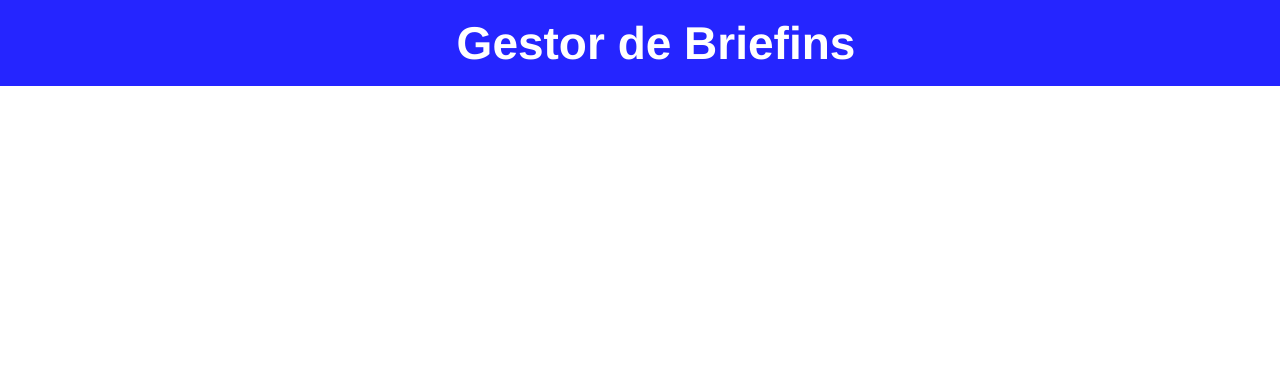
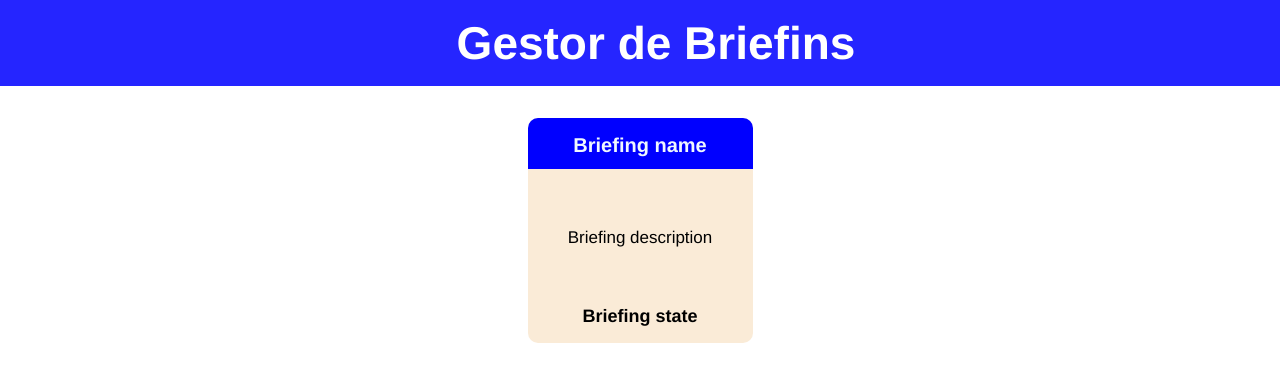
Before and after one commit to AdaiasMartins/Briefings-Front, a React (Vite) app: page / in a window 1280 px wide. Shown: the top 382 px of the page. Built offline with nearby package versions, Linux system fonts and the light colour scheme.

Commit message:
adicionando componente de briefing

```diff
--- a/src/App.css
+++ b/src/App.css
@@ -5,7 +5,7 @@
 }
 
 .App header{
-  display: absolute;
+
   justify-content: center;
   text-align: center;
   background-color: rgb(37, 37, 255);
--- a/src/App.jsx
+++ b/src/App.jsx
@@ -1,5 +1,6 @@
 import { useState } from 'react'
 import './App.css'
+import Briefin from './Components/Briefin';
 
 function App() {
 
@@ -9,6 +10,7 @@ function App() {
         <header>
           <h1>Gestor de Briefins</h1>
         </header>
+        <Briefin />
       </div>
     </>
   )
--- /dev/null
+++ b/src/Components/Briefin.css
@@ -0,0 +1,37 @@
+.BriefingContainer {
+    width: 225px;
+    height: 225px;
+    border-radius: 10px;
+    display: flex;
+    flex-direction: column;
+    align-items: center;
+    margin: auto;
+    background-color: antiquewhite;
+    margin-top: 4vh;
+}
+
+.BriefingContainer .BriefingHeader {
+    font-size: 10px;
+    color: aliceblue;
+    border-radius: 10px 10px 0 0;
+    margin-bottom: auto;
+    padding-top: 2vh;
+    padding-bottom: 1.5vh;
+    background-color: blue;
+    width: 100%;
+    text-align: center;
+}
+
+.BriefingContainer .BriefingContent {
+    font-size: 17px;
+    align-self: center;
+    flex-grow: 0.5;
+}
+
+.BriefingContainer .BriefingState {
+    font-size: 12px;
+    align-self: flex-end;
+    width: 100%;
+    text-align: center;
+    padding-bottom: 2vh;
+}
--- /dev/null
+++ b/src/Components/Briefin.jsx
@@ -0,0 +1,21 @@
+import React from 'react';
+import './Briefin.css';
+
+const Briefin = () => {
+
+
+  return (
+    <div className='BriefingContainer'>
+        <div className='BriefingHeader'>
+            <h1>Briefing name</h1>
+        </div>
+        <div className='BriefingContent'>
+            <p>Briefing description </p>
+        </div>
+        <div className='BriefingState'>
+        <h2>Briefing state</h2>
+        </div>
+    </div>
+  );
+}
+export default Briefin;
```
